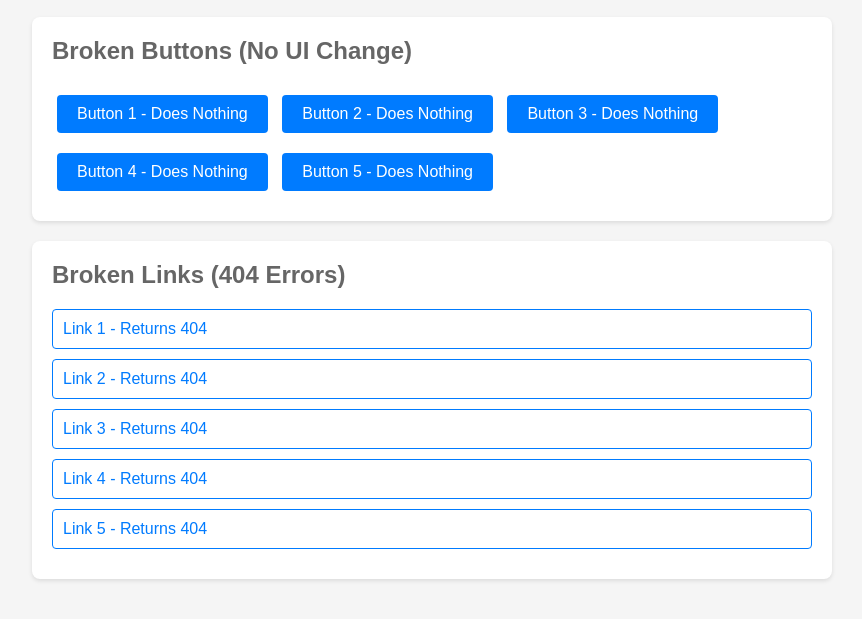
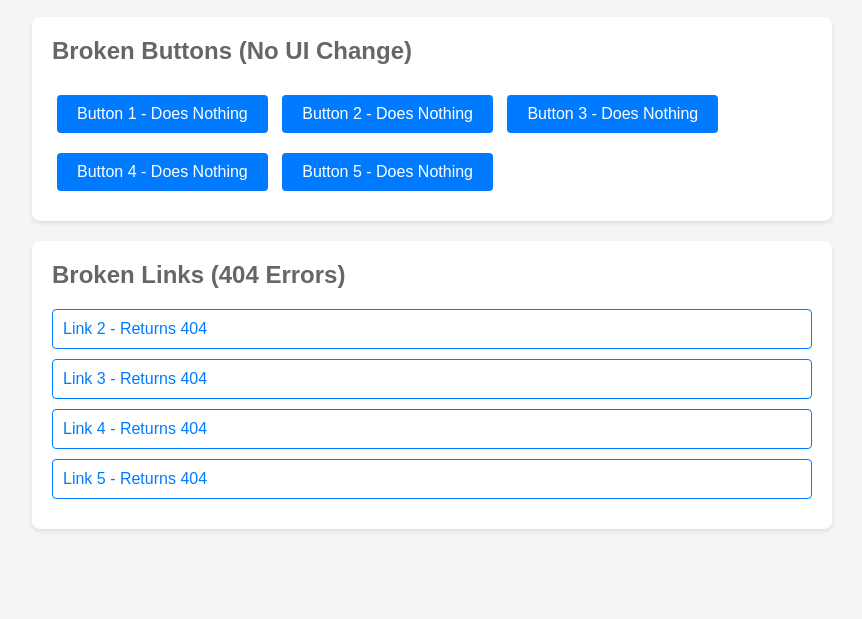
Before and after one commit to Meet-BS/learning, a website: page sample_page.html in a window 1280 px wide. Shown: the part 171-790 px from the top of the page, without its empty margins (208-1070 px from the left). Drawn offline with Linux system fonts and the light colour scheme.

Commit message:
remove kink 1

```diff
--- a/sample_page.html
+++ b/sample_page.html
@@ -70,7 +70,7 @@
 
     <div class="section">
         <h2>Broken Links (404 Errors)</h2>
-        <a href="/nonexistent-page-1">Link 1 - Returns 404</a>
+        <!-- <a href="/nonexistent-page-1">Link 1 - Returns 404</a> -->
         <a href="/missing-resource-2">Link 2 - Returns 404</a>
         <a href="/broken-link-3">Link 3 - Returns 404</a>
         <a href="/invalid-page-4">Link 4 - Returns 404</a>
```
